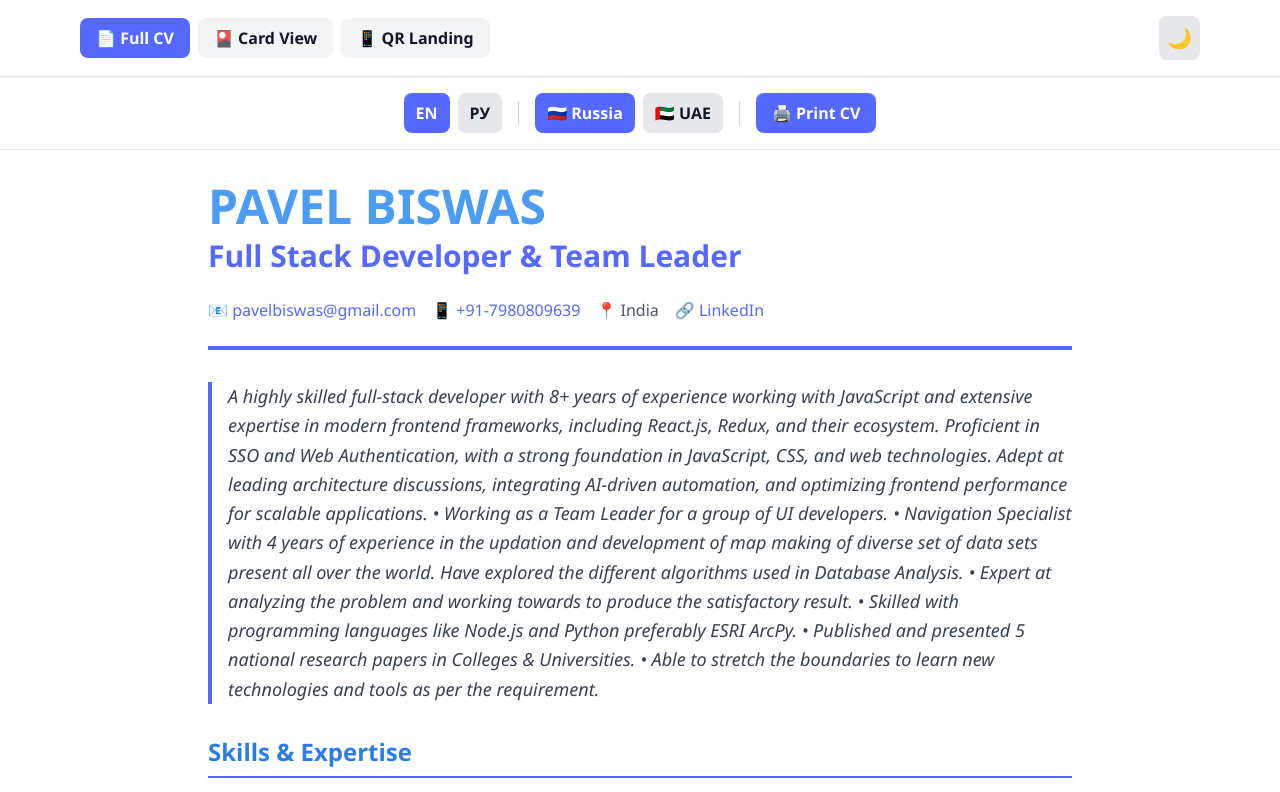
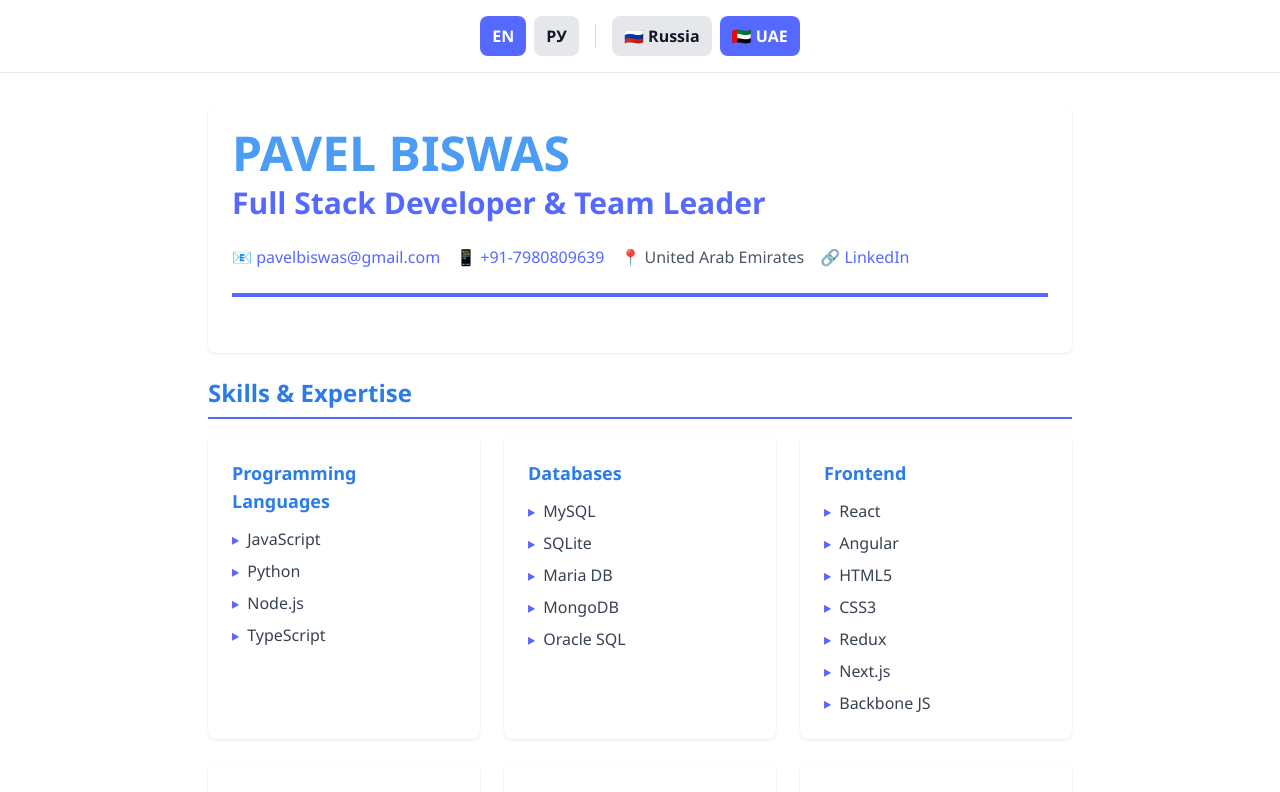
Before and after one commit to Pavelbiswas/react-cv, a React (Vite) app: page /react-cv/card in a window 1280 px wide. Shown: the top 792 px of the page. Built offline with nearby package versions, Linux system fonts and the light colour scheme.

Commit message:
Modify: particular changes

```diff
--- a/src/App.tsx
+++ b/src/App.tsx
@@ -1,65 +1,38 @@
-import { useState } from 'react';
-import CVPage from './pages/CVPage';
+import { useEffect } from 'react';
+import { Routes, Route, useNavigate } from 'react-router-dom';
+import LandingPage from './pages/QRLandingPage';
 import CardPage from './pages/CardPage';
-import QRLandingPage from './pages/QRLandingPage';
-import ThemeToggle from './components/ThemeToggle';
-
-type ViewType = 'cv' | 'card' | 'qr';
+import { useLocale } from './context/LocaleContext';
 
 function App() {
-  const [view, setView] = useState<ViewType>('cv');
+  const navigate = useNavigate();
+  const { setRegion, setLang } = useLocale();
+
+  useEffect(() => {
+    const params = new URLSearchParams(window.location.search);
+
+    const region = params.get('region');
+    const lang = params.get('lang');
+    const view = params.get('view');
+
+    if (region === 'ru' || region === 'uae') {
+      setRegion(region);
+    }
+
+    if (lang === 'ru' || lang === 'en') {
+      setLang(lang);
+    }
+
+    if (view === 'card') {
+      navigate('/card', { replace: true });
+    }
+  }, []);
 
   return (
-    <div className="min-h-screen bg-white dark:bg-gray-950 text-gray-900 dark:text-gray-100 transition-colors duration-300">
-      <nav className="sticky top-0 bg-white dark:bg-gray-800 border-b border-gray-200 dark:border-gray-700 shadow-sm z-50 no-print">
-        <div className="max-w-6xl mx-auto px-4 py-4">
-          <div className="flex flex-wrap items-center justify-between gap-4">
-            <div className="flex flex-wrap gap-2">
-              <button
-                onClick={() => setView('cv')}
-                className={`px-4 py-2 rounded-lg font-semibold transition-all ${
-                  view === 'cv'
-                    ? 'bg-secondary-500 dark:bg-secondary-600 text-white'
-                    : 'bg-gray-100 dark:bg-gray-700 text-gray-900 dark:text-gray-100 hover:bg-gray-200 dark:hover:bg-gray-600'
-                }`}
-                title="Full CV with all details"
-              >
-                📄 Full CV
-              </button>
-              <button
-                onClick={() => setView('card')}
-                className={`px-4 py-2 rounded-lg font-semibold transition-all ${
-                  view === 'card'
-                    ? 'bg-secondary-500 dark:bg-secondary-600 text-white'
-                    : 'bg-gray-100 dark:bg-gray-700 text-gray-900 dark:text-gray-100 hover:bg-gray-200 dark:hover:bg-gray-600'
-                }`}
-                title="Quick overview card"
-              >
-                🎴 Card View
-              </button>
-              <button
-                onClick={() => setView('qr')}
-                className={`px-4 py-2 rounded-lg font-semibold transition-all ${
-                  view === 'qr'
-                    ? 'bg-secondary-500 dark:bg-secondary-600 text-white'
-                    : 'bg-gray-100 dark:bg-gray-700 text-gray-900 dark:text-gray-100 hover:bg-gray-200 dark:hover:bg-gray-600'
-                }`}
-                title="QR code landing page"
-              >
-                📱 QR Landing
-              </button>
-            </div>
-            <ThemeToggle />
-          </div>
-        </div>
-      </nav>
-
-      <main className="transition-colors duration-300">
-        {view === 'cv' && <CVPage />}
-        {view === 'card' && <CardPage />}
-        {view === 'qr' && <QRLandingPage />}
-      </main>
-    </div>
+    <Routes>
+      <Route path="/" element={<LandingPage />} />
+      <Route path="/card" element={<CardPage />} />
+    </Routes>
   );
 }
 
--- a/src/context/LocaleContext.tsx
+++ b/src/context/LocaleContext.tsx
@@ -1,45 +1,66 @@
-import React, { createContext, useState, useContext } from 'react';
+import React, { createContext, useState, useContext, useEffect } from 'react';
+
+type Lang = 'en' | 'ru';
+type Region = 'ru' | 'uae';
 
 interface LocaleContextType {
-  lang: 'en' | 'ru';
-  region: 'ru' | 'uae';
-  setLang: (lang: 'en' | 'ru') => void;
-  setRegion: (region: 'ru' | 'uae') => void;
+  lang: Lang;
+  region: Region;
+  setLang: (lang: Lang) => void;
+  setRegion: (region: Region) => void;
 }
 
 const LocaleContext = createContext<LocaleContextType | undefined>(undefined);
 
-const detectLanguage = (): 'en' | 'ru' => {
-  const browserLang = navigator.language.toLowerCase();
-  return browserLang.startsWith('ru') ? 'ru' : 'en';
+/* ------------------ Helpers ------------------ */
+
+const detectLanguage = (): Lang => {
+  return navigator.language.toLowerCase().startsWith('ru') ? 'ru' : 'en';
 };
 
-const detectRegion = (): 'ru' | 'uae' => {
-  const browserLang = navigator.language.toLowerCase();
-  // Simple detection based on language
-  // In production, you'd use geolocation API or IP-based service
-  return browserLang.includes('ar') || browserLang.includes('ae') ? 'uae' : 'ru';
+const detectRegion = (): Region => {
+  return navigator.language.toLowerCase().includes('ru') ? 'ru' : 'uae';
 };
 
+const defaultLangByRegion: Record<Region, Lang> = {
+  ru: 'ru',
+  uae: 'en',
+};
+
+/* ------------------ Provider ------------------ */
+
 export const LocaleProvider: React.FC<{ children: React.ReactNode }> = ({ children }) => {
-  const [lang, setLangState] = useState<'en' | 'ru'>(() => {
-    const stored = localStorage.getItem('lang') as 'en' | 'ru' | null;
-    return stored || detectLanguage();
+  const [region, setRegionState] = useState<Region>(() => {
+    return (localStorage.getItem('region') as Region) || detectRegion();
   });
 
-  const [region, setRegionState] = useState<'ru' | 'uae'>(() => {
-    const stored = localStorage.getItem('region') as 'ru' | 'uae' | null;
-    return stored || detectRegion();
+  const [lang, setLangState] = useState<Lang>(() => {
+    return (
+      (localStorage.getItem('lang') as Lang) ||
+      defaultLangByRegion[region] ||
+      detectLanguage()
+    );
   });
 
-  const setLang = (newLang: 'en' | 'ru') => {
-    setLangState(newLang);
-    localStorage.setItem('lang', newLang);
+  /* ---- Persist changes ---- */
+
+  useEffect(() => {
+    localStorage.setItem('region', region);
+  }, [region]);
+
+  useEffect(() => {
+    localStorage.setItem('lang', lang);
+  }, [lang]);
+
+  /* ---- Controlled setters ---- */
+
+  const setRegion = (newRegion: Region) => {
+    setRegionState(newRegion);
+    setLangState(defaultLangByRegion[newRegion]);
   };
 
-  const setRegion = (newRegion: 'ru' | 'uae') => {
-    setRegionState(newRegion);
-    localStorage.setItem('region', newRegion);
+  const setLang = (newLang: Lang) => {
+    setLangState(newLang);
   };
 
   return (
@@ -49,9 +70,11 @@ export const LocaleProvider: React.FC<{ children: React.ReactNode }> = ({ childr
   );
 };
 
+/* ------------------ Hook ------------------ */
+
 export const useLocale = () => {
   const context = useContext(LocaleContext);
-  if (context === undefined) {
+  if (!context) {
     throw new Error('useLocale must be used within a LocaleProvider');
   }
   return context;
--- a/src/main.tsx
+++ b/src/main.tsx
@@ -1,16 +1,19 @@
 import React from 'react'
 import ReactDOM from 'react-dom/client'
-import App from './App.tsx'
+import { BrowserRouter } from 'react-router-dom'
+import App from './App'
 import './styles/globals.css'
 import { ThemeProvider } from './context/ThemeContext'
 import { LocaleProvider } from './context/LocaleContext'
 
 ReactDOM.createRoot(document.getElementById('root')!).render(
   <React.StrictMode>
-    <ThemeProvider>
-      <LocaleProvider>
-        <App />
-      </LocaleProvider>
-    </ThemeProvider>
-  </React.StrictMode>,
+    <BrowserRouter basename="/react-cv">
+      <ThemeProvider>
+        <LocaleProvider>
+          <App />
+        </LocaleProvider>
+      </ThemeProvider>
+    </BrowserRouter>
+  </React.StrictMode>
 )
--- a/src/pages/QRLandingPage.tsx
+++ b/src/pages/QRLandingPage.tsx
@@ -45,9 +45,9 @@ const QRLandingPage: React.FC = () => {
     );
   }
 
-  const cvUrl = `${window.location.origin}` +
+  const cvUrl =  `${window.location.origin}` +
   `${import.meta.env.BASE_URL}` +
-  `?region=${region}&lang=${lang}`;
+  `?view=card&region=${region}&lang=${lang}`;
 
   return (
     <div className="min-h-screen bg-gradient-to-br from-primary-600 to-secondary-600 dark:from-primary-700 dark:to-secondary-700 flex items-center justify-center p-4">
```
